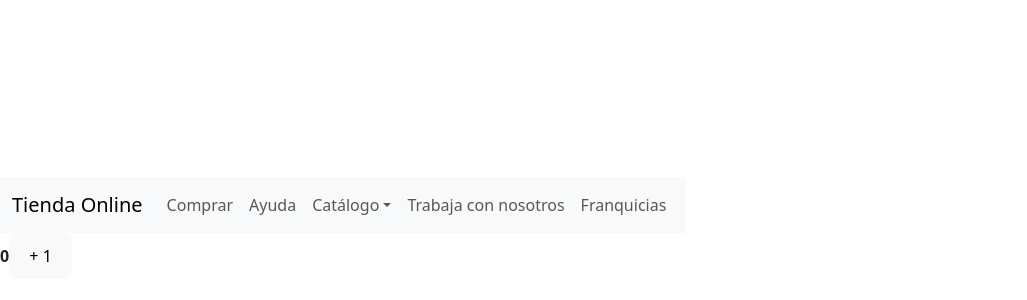
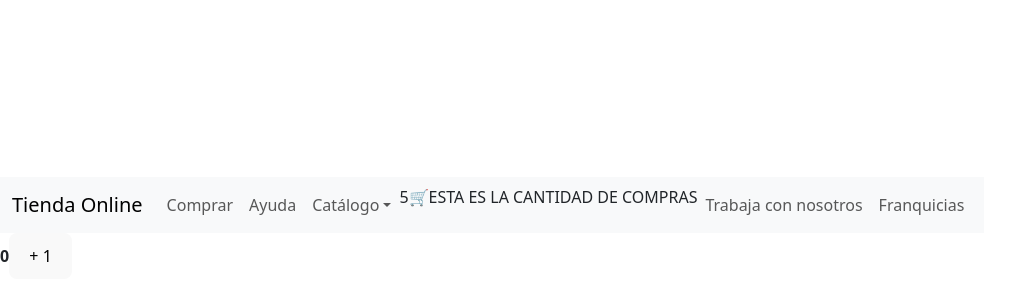
Before and after one commit to lucianacaceresx/PreEntrega1-CaceresLuciana, a React (Vite) app: page / in a window 1280 px wide. Shown: the part 172-472 px from the top of the page, without its empty margins (0-1027 px from the left). Built offline with nearby package versions, Linux system fonts and the light colour scheme.

Commit message:
add CartWidget

```diff
--- /dev/null
+++ b/src/components/CartWidget.jsx
@@ -0,0 +1,15 @@
+
+function CartWidget(props) {
+    const {cantidad} = props
+  return (
+    <div>
+        🛒
+        {props.cantidad}
+    </div>
+  )
+}
+
+export default CartWidget
+
+//rfce es para buscar lo de arriba (react funtion component export )
+// rafce es si queremos const y rfce si queremos function
--- a/src/components/NavBar.jsx
+++ b/src/components/NavBar.jsx
@@ -1,9 +1,10 @@
 import React from "react";
 import { Navbar, Container, Nav, NavDropdown } from "react-bootstrap";
+import CartWidget from "./CartWidget";
 
 const NavBar = () => {
   return (
-    <Navbar collapseOnSelect expand="lg" bg="light" variant="light">
+    <Navbar collapseOnSelect expand="lg" bg="light" variant="light" >
       <Container>
         <Navbar.Brand href="#home">Tienda Online</Navbar.Brand>
         <Navbar.Toggle aria-controls="responsive-navbar-nav" />
@@ -24,11 +25,15 @@ const NavBar = () => {
             </NavDropdown>
           </Nav>
           <Nav>
-            <Nav.Link href="#deets">Trabaja con nosotros</Nav.Link>
+            5 <CartWidget cantidad={"ESTA ES LA CANTIDAD DE COMPRAS"} />
+             <Nav.Link href="#deets">
+              Trabaja con nosotros
+            </Nav.Link>
             <Nav.Link eventKey={2} href="#memes">
               Franquicias
             </Nav.Link>
           </Nav>
+
         </Navbar.Collapse>
       </Container>
     </Navbar>
```
